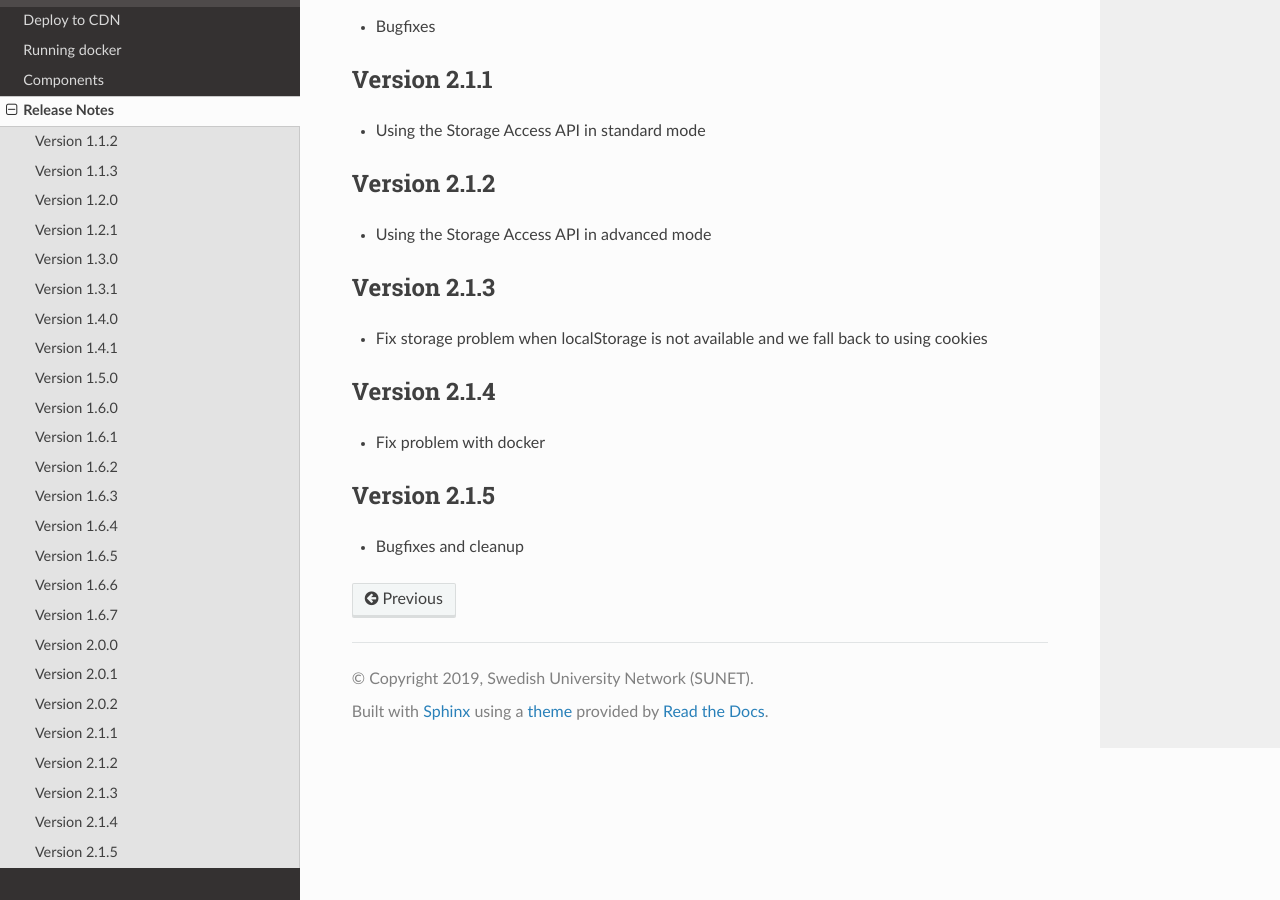
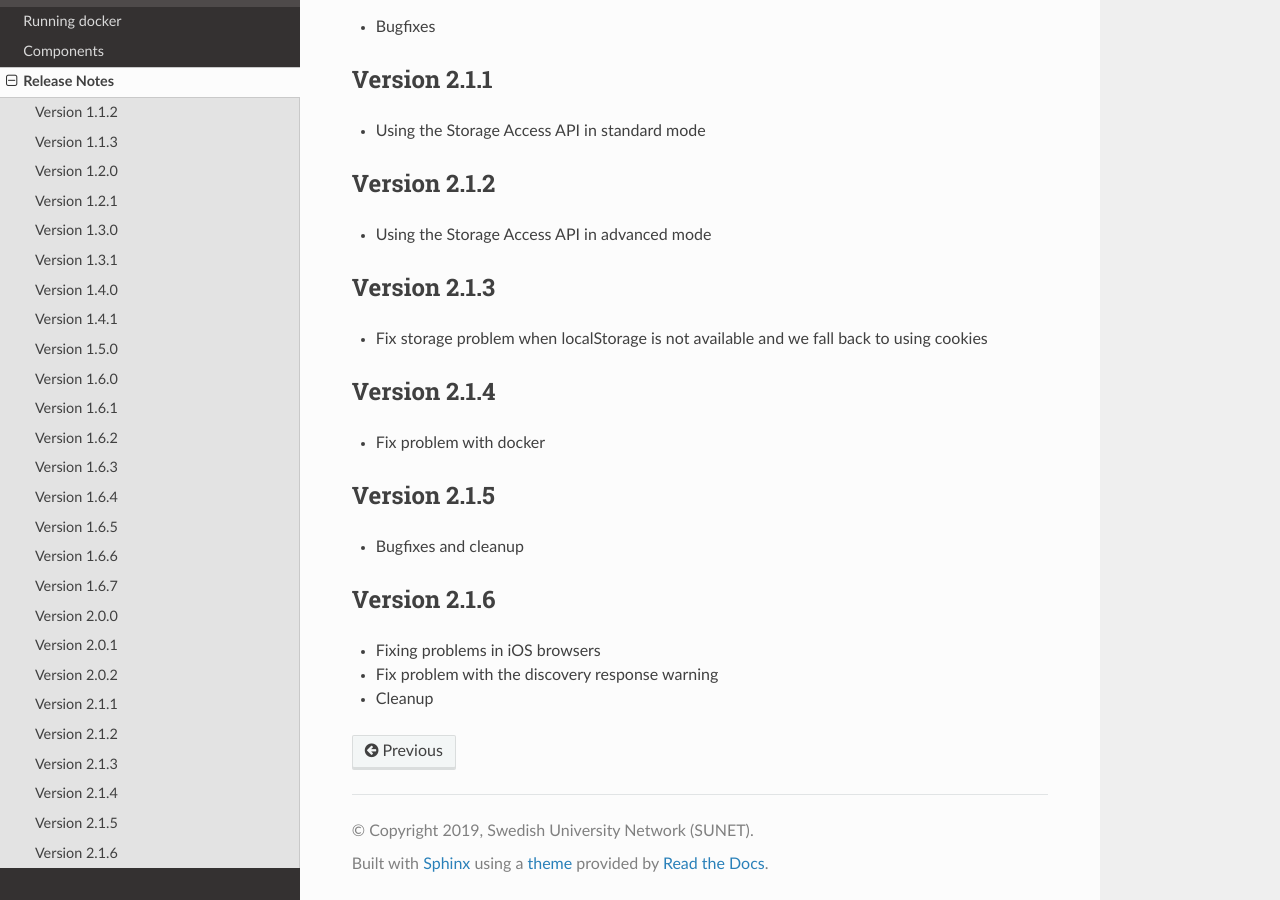
Before and after one commit to TheIdentitySelector/thiss-js, a Sphinx documentation site: the page built from docs/releasenotes.rst, in a window 1280 px wide and 900 px high, scrolled down 2585 px. Built offline with Sphinx 7.4.7 and the Read the Docs theme 3.1.0, drawn with Linux system fonts in a browser that asks for light colours.

Commit message:
bump version

```diff
--- a/docs/conf.py
+++ b/docs/conf.py
@@ -26,7 +26,7 @@ author = u'Leif Johansson'
 # The short X.Y version
 version = u'2.1'
 # The full version, including alpha/beta/rc tags
-release = u'2.1.5'
+release = u'2.1.6'
 js_source_path = '../src'
 
 # -- General configuration ---------------------------------------------------
--- a/docs/releasenotes.rst
+++ b/docs/releasenotes.rst
@@ -143,3 +143,10 @@ Version 2.1.5
 -------------
 
 * Bugfixes and cleanup
+
+Version 2.1.6
+-------------
+
+* Fixing problems in iOS browsers
+* Fix problem with the discovery response warning
+* Cleanup
--- a/package.json
+++ b/package.json
@@ -1,6 +1,6 @@
 {
   "name": "@theidentityselector/thiss",
-  "version": "2.1.5",
+  "version": "2.1.6",
   "description": "The Identity Selector",
   "main": "index.js",
   "private": false,
@@ -67,7 +67,7 @@
     "@popperjs/core": "^2.11.8",
     "@snyk/protect": "^1.1292.4",
     "@theidentityselector/js-storage": "^1.0.4",
-    "@theidentityselector/thiss-ds": "^2.1.4",
+    "@theidentityselector/thiss-ds": "^2.1.6",
     "banana-i18n": "^2.3.3",
     "belter": "^1.0.190",
     "bootstrap-scss": "^5.3.3",
```
Also changed, not shown: 2 other files.
